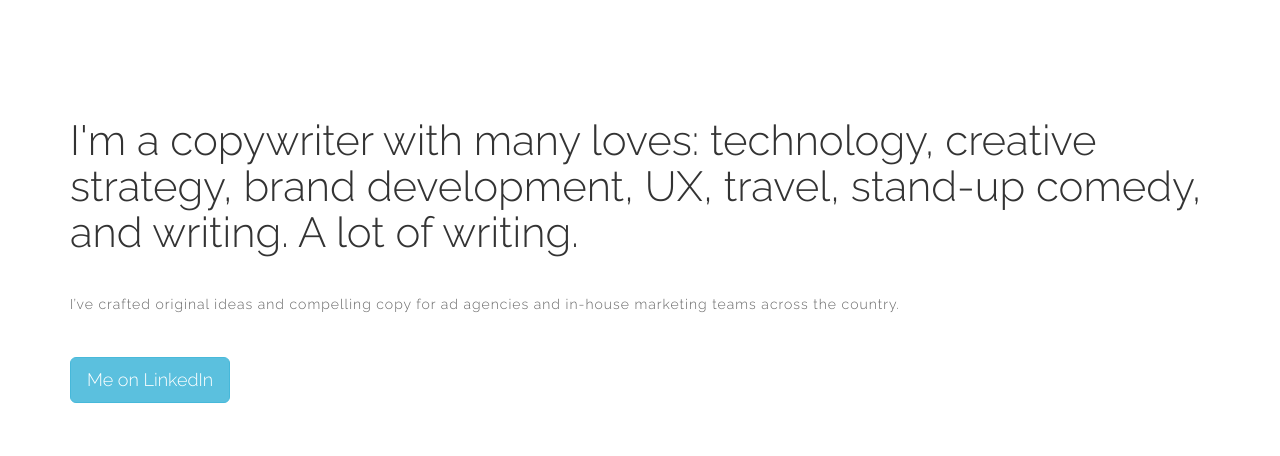
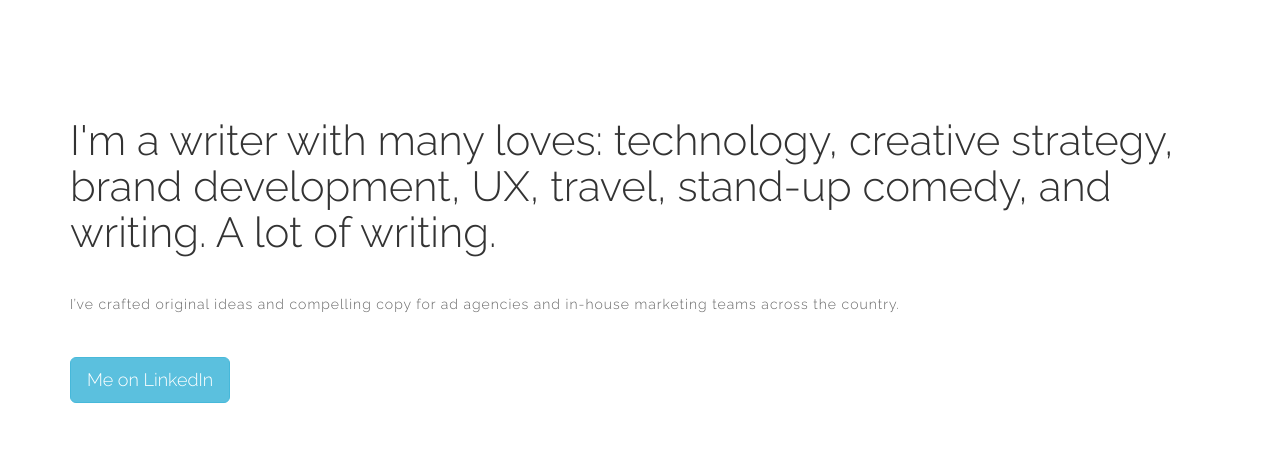
Before and after one commit to gurliaccio/copywriting, a PHP site: page / in a window 1280 px wide. Shown: the part 882-1338 px from the top of the page. Run offline with PHP 8.4, Linux system fonts and the light colour scheme; some libraries are stand-ins or nearby versions; some web fonts are replaced.

Commit message:
writer vs copywriter

```diff
--- a/index.php
+++ b/index.php
@@ -5,8 +5,8 @@
     <meta charset="utf-8">
     <meta http-equiv="X-UA-Compatible" content="IE=edge">
     <meta name="viewport" content="width=device-width, initial-scale=1">
-    <meta name="description" content="Michael Gurliaccio is a senior copywriter, brand strategist, content manager, tech nerd">
-    <meta name="keywords" content="Michael Gurliaccio Copywriter Advertising Marketing Content">
+    <meta name="description" content="Michael Gurliaccio is a senior UX writer, copywriter, brand strategist, content creator, tech nerd">
+    <meta name="keywords" content="Michael Gurliaccio Copywriter Advertising Marketing Content UX">
     <meta name="author" content="Michael Gurliaccio">
     <title>UX | Copy | Writer</title>
     <link rel="icon" href="https://cdn4.iconfinder.com/data/icons/business-3-4/512/bulb-512.png">
@@ -123,7 +123,7 @@
 
         <div class="row">
             <div class="col-lg-12 col-centered">
-                <h2 class="wow fadeInDown" data-wow-duration="2s">I'm a copywriter with many loves: technology, creative strategy, brand development, UX, travel, stand-up comedy, and writing. A lot of writing.</h2>
+                <h2 class="wow fadeInDown" data-wow-duration="2s">I'm a writer with many loves: technology, creative strategy, brand development, UX, travel, stand-up comedy, and writing. A lot of writing.</h2>
                 <br>
                 <p class="wow fadeInDown" data-wow-duration="3s">I’ve crafted original ideas and compelling copy for ad agencies and in-house marketing teams across the country.</p>
 
```
